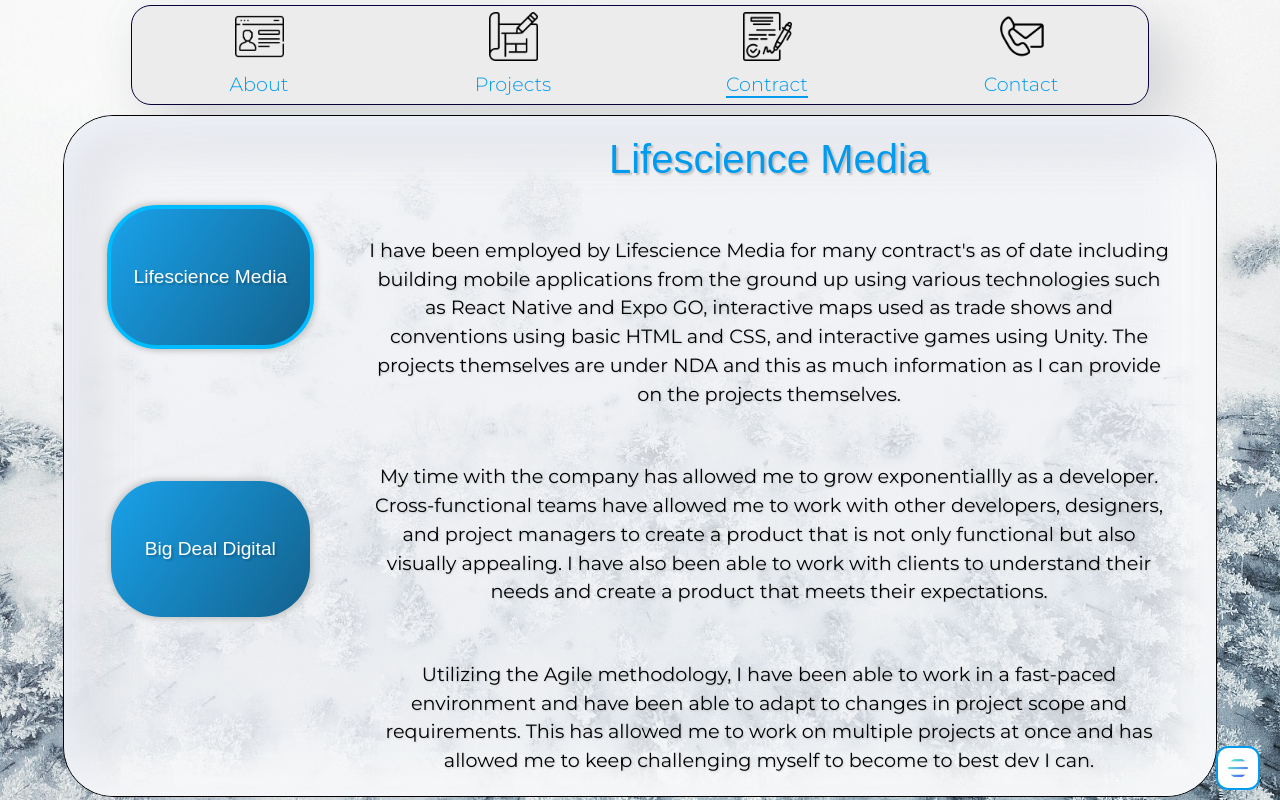
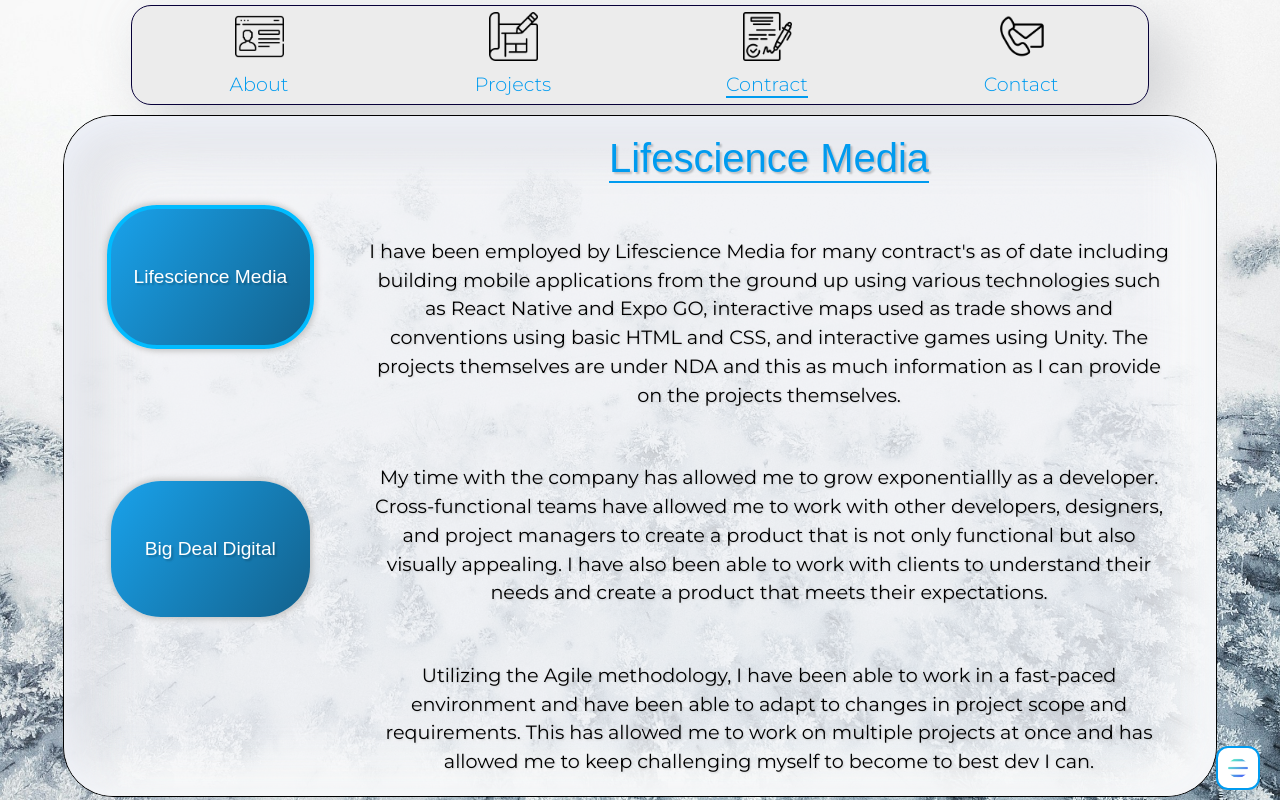
Before and after one commit to Sleightttt/Austin_Roach, a React (Create React App) app in the folder planner-app/: page /contract in a window 1280 px wide. Built offline with nearby package versions, Linux system fonts and the light colour scheme.

Commit message:
messed with transitions for theme

```diff
--- a/planner-app/src/components/About/AboutNav.js
+++ b/planner-app/src/components/About/AboutNav.js
@@ -19,7 +19,7 @@
         setCurrentTitleIndex((prevIndex) => (prevIndex + 1) % titles.length);
         setFadeIn(true); // Start fading in with the new title
       }, 500); // Wait for 500ms before changing the title
-    }, 4000); // Change the title every 3 seconds (3000 milliseconds)
+    }, 4000); // Change the title every 4 seconds (4000 milliseconds)
 
     // Disable initial sliding animation after the first load
     if (initialLoad) {
--- a/planner-app/src/components/Contract/Contract.css
+++ b/planner-app/src/components/Contract/Contract.css
@@ -48,6 +48,7 @@
   font-weight: 400;
   font-size: 1.6rem;
   text-shadow: 2px 2px 2px rgba(0, 0, 0, 0.207);
+  text-align: center;
 }
 
 .entry-box-c:hover {
@@ -72,6 +73,8 @@
   margin: 3% 5%;
   color: #00a6ff;
   text-shadow: 2px 2px 2px rgba(0, 0, 0, 0.207);
+  border-bottom: 2px solid #00a6ff;
+  transition: 0.2s ease-in-out;
 }
 
 @media screen and (max-width: 540px) {
--- a/planner-app/src/components/Contract/index.js
+++ b/planner-app/src/components/Contract/index.js
@@ -12,18 +12,22 @@
     if (activeTheme === "snow") {
       textStyle.color = "#009bef";
       borderLeft.border = "4px solid rgb(0, 187, 255)";
+      textStyle.borderBottom = "2px solid #009bef";
       boxStyle = { background: "linear-gradient(125deg, #19a2eb, #13618c)" };
     } else if (activeTheme === "summer") {
       boxStyle = { background: "linear-gradient(125deg, #FFAADA, #F4653E)" };
       textStyle.color = "#F4653E";
+      textStyle.borderBottom = "2px solid #F4653E";
       borderLeft.border = "4px solid #F4653E";
     } else if (activeTheme === "spring") {
       boxStyle = { background: "linear-gradient(125deg, #E5B700, #F4653E)" };
       textStyle.color = "#E5B700";
+      textStyle.borderBottom = "2px solid #E5B700";
       borderLeft.border = "4px solid #F4653E";
     } else if (activeTheme === "fall") {
       boxStyle = { background: "linear-gradient(125deg, #CA0000, #FF8235)" };
       textStyle.color = "#CA0000";
+      textStyle.borderBottom = "2px solid #CA0000";
       borderLeft.border = "4px solid #FF8235";
     }
     return { textStyle, boxStyle, borderLeft };
--- a/planner-app/src/components/NavBar/NavBar.css
+++ b/planner-app/src/components/NavBar/NavBar.css
@@ -14,6 +14,7 @@
   font-weight: 300;
   font-size: 1.2rem;
   border-bottom: #009bef00 2px solid;
+  transition: 0.3s ease-in-out;
 }
 
 .logo-link {
```
